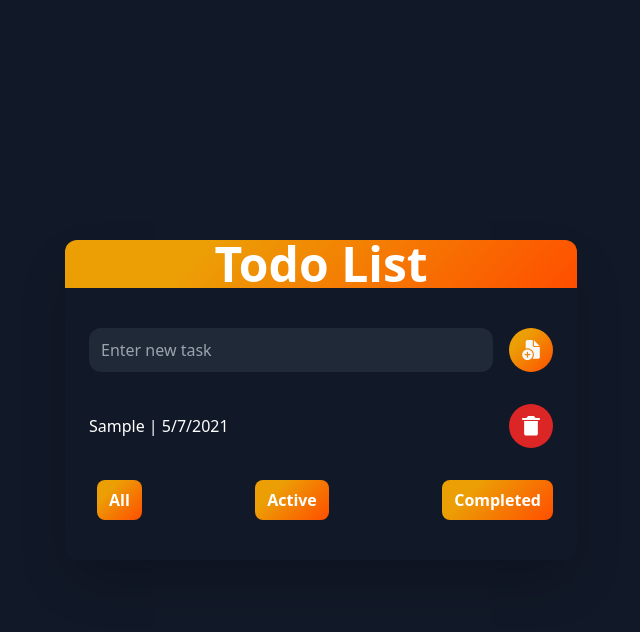
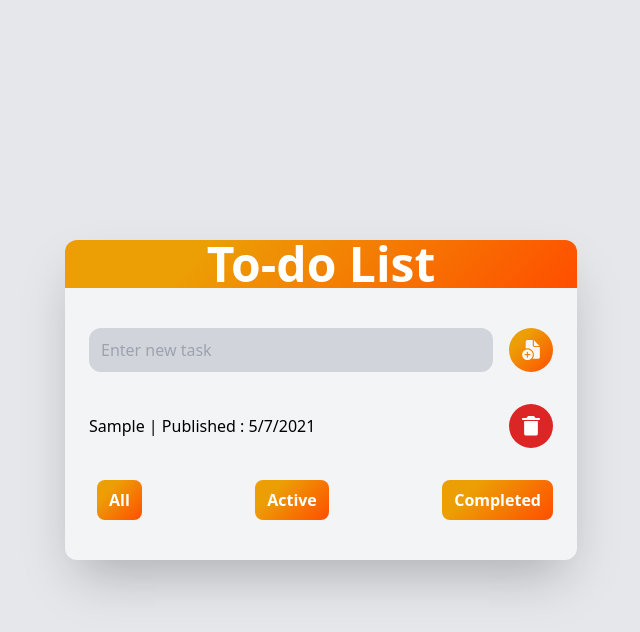
Before and after one commit to Xiumin-Lin/todo-list, a React (Create React App) app: page / in a window 1280 px wide. Both pictures are taken after typing "Sample" into the empty fields and a click on the button 850 px from the left and 388 px from the top of the page. Shown: the top 632 px of the page, without its empty margins (319-959 px from the left). Built offline with nearby package versions, Linux system fonts and the light colour scheme.

Commit message:
feat: dark theme context

```diff
--- a/src/App.js
+++ b/src/App.js
@@ -1,14 +1,40 @@
-import React from "react";
-
+import React, { useState } from "react";
 import Filter from "./components/Filters.js";
 import AddTodo from "./containers/AddTodo.js";
 import VisibleTodoList from "./containers/VisibleTodoList.js";
+import ThemeContext from "./contexts/ThemeContext.js";
+import DarkModeToggle from "react-dark-mode-toggle";
 
 function App() {
+  const [isDarkMode, setIsDarkMode] = useState(() => false);
+  const [theme, setTheme] = useState("light");
+  const toggleTheme = () => {
+    setTheme(theme === "light" ? "dark" : "light");
+  };
+
   return (
     <React.Fragment>
-      <div className="h-screen w-full flex items-center justify-center bg-gray-900">
-        <div className="shadow-2xl bg-gray-900 rounded-xl lg:w-3/4 lg:max-w-lg ">
+      <div className="absolute mt-4 mr-4 right-0 ">
+        <DarkModeToggle
+          onChange={() => {
+            setIsDarkMode(!isDarkMode);
+            toggleTheme();
+          }}
+          checked={isDarkMode}
+          className=" focus:outline-none"
+        />
+      </div>
+      <ThemeContext.Provider value={{ theme }}>
+        <div
+          className={`h-screen w-full flex flex-col space-y-4 items-center justify-center ${
+            theme === "dark" ? "bg-gray-900" : "bg-gray-200"
+          }`}
+        >
+          <div
+            className={`shadow-2xl ${
+              theme === "dark" ? "bg-gray-900" : "bg-gray-100"
+            } rounded-xl lg:w-3/4 lg:max-w-lg`}
+          >
             <div
               style={{
                 backgroundColor: "#ff4e00",
@@ -18,7 +44,7 @@ function App() {
               className="rounded-t-xl"
             >
               <h1 className="text-5xl font-bold rounded-t-xl text-center text-white">
-              Todo List
+                To-do List
               </h1>
             </div>
 
@@ -31,6 +57,7 @@ function App() {
             </div>
           </div>
         </div>
+      </ThemeContext.Provider>
     </React.Fragment>
   );
 }
--- a/src/components/TodoBis.js
+++ b/src/components/TodoBis.js
@@ -1,14 +1,21 @@
-import React from "react";
+import React, { useContext } from "react";
 import PropTypes from "prop-types";
+import ThemeContext from "../contexts/ThemeContext.js";
 
-const TodoBis = ({ onClick, completed, text }) => (
+const TodoBis = ({ onClick, completed, text }) => {
+  const { theme } = useContext(ThemeContext);
+
+  return (
     <li
       onClick={onClick}
-    className={`${completed ? "line-through" : ""} w-full text-white`}
+      className={`${completed ? "line-through" : ""} w-full ${
+        theme === "dark" ? "text-white" : "text-black"
+      }`}
     >
       {text}
     </li>
   );
+};
 
 TodoBis.propTypes = {
   onClick: PropTypes.func.isRequired,
--- a/src/containers/AddTodo.js
+++ b/src/containers/AddTodo.js
@@ -1,9 +1,11 @@
-import React from "react";
+import React, { useContext } from "react";
 import { connect } from "react-redux";
 import { addTodo, setVisibilityFilter, VisibilityFilters } from "../actions";
+import ThemeContext from "../contexts/ThemeContext.js";
 
 const AddTodo = ({ dispatch }) => {
   let input;
+  const { theme } = useContext(ThemeContext);
 
   return (
     <form
@@ -19,9 +21,9 @@ const AddTodo = ({ dispatch }) => {
       }}
     >
       <input
-        className={
-          "bg-gray-800 text-white appearance-none rounded-xl focus:outline-none w-full py-2 px-3 mr-4"
-        }
+        className={`${
+          theme === "dark" ? "bg-gray-800 text-white" : "bg-gray-300 text-black"
+        } appearance-none rounded-xl focus:outline-none w-full py-2 px-3 mr-4`}
         placeholder={"Enter new task"}
         ref={(node) => (input = node)}
       />
--- /dev/null
+++ b/src/contexts/ThemeContext.js
@@ -0,0 +1,2 @@
+import React from "react";
+export default React.createContext(null);
--- a/src/reducers/todos.js
+++ b/src/reducers/todos.js
@@ -5,7 +5,7 @@ const todos = (state = [], action) => {
         ...state,
         {
           id: action.id,
-          text: action.text + " | " + action.date,
+          text: action.text + " | Published : " + action.date,
           completed: false,
         },
       ];
```
Lines whose indentation alone changed are shown as unchanged.
